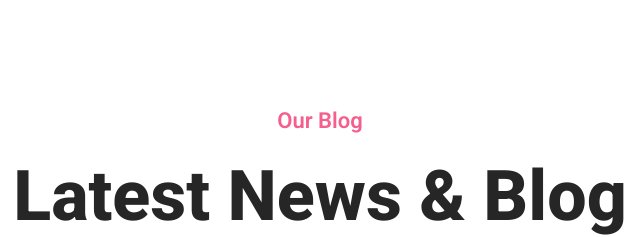
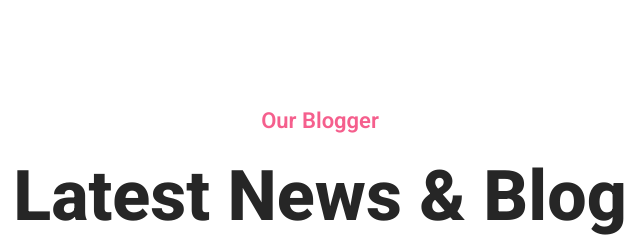
Before and after one commit to Snooppy-HN/Samar_200626, a plain HTML site: page index.html in a window 1280 px wide. Shown: the part 4833-5070 px from the top of the page, 320-960 px from the left. Drawn offline with nearby package versions, Linux system fonts and the light colour scheme; some packages are replaced by stand-ins of ours; a script that the page names is missing.

Commit message:
update file index và style

```diff
--- a/css/style.css
+++ b/css/style.css
@@ -8,6 +8,7 @@ html body{
     font-family: "Roboto", sans-serif;
     font-weight: 400;
     line-height: 1.6;
+    font-size: 16px;
 }
 
 li{
--- a/index.html
+++ b/index.html
@@ -430,7 +430,7 @@
     <section class="blog">
         <div class="container">
             <div class="title">
-                <p>Our Blog</p>
+                <p>Our Blogger</p>
                 <h2>Latest News & Blog</h2>
             </div>
 
```
